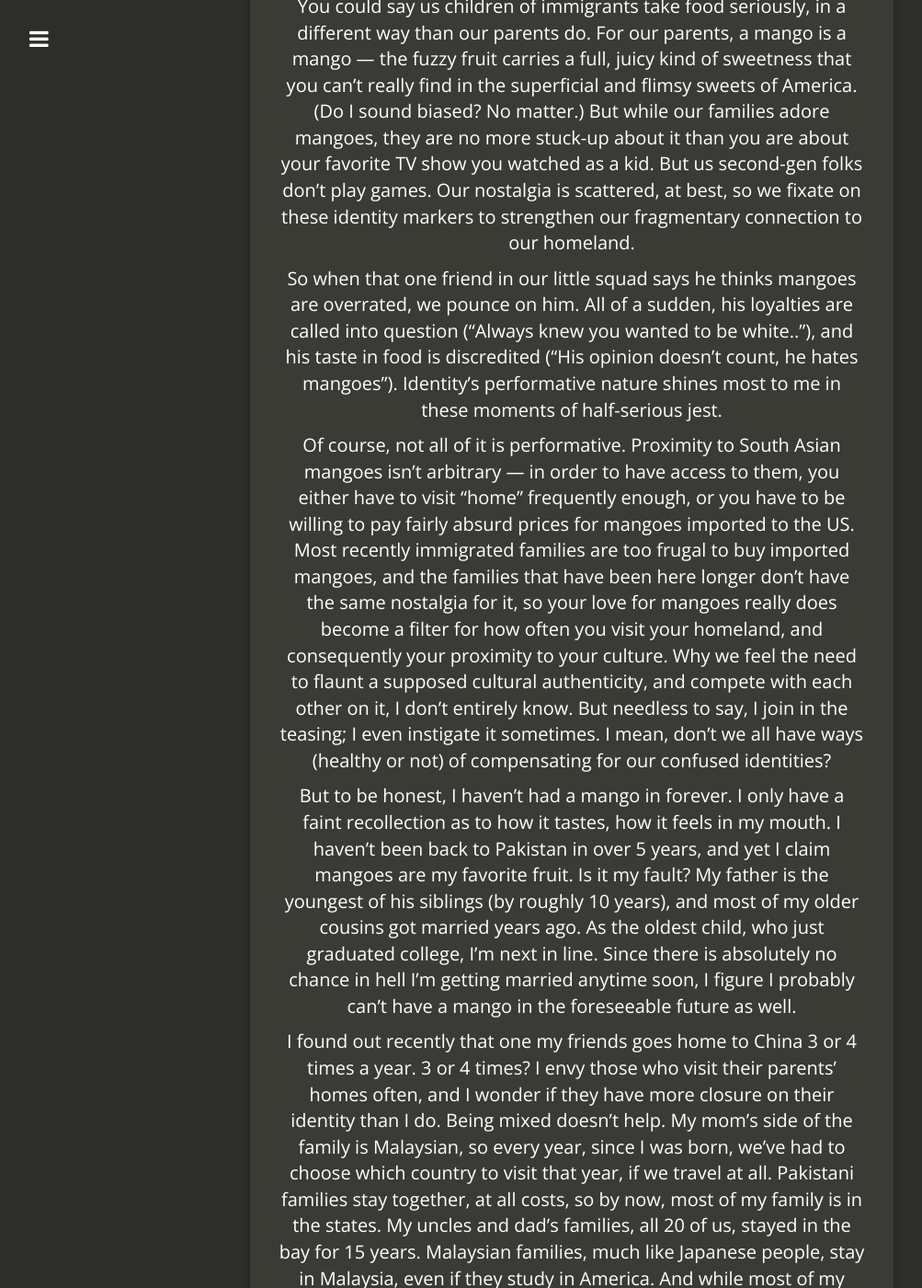
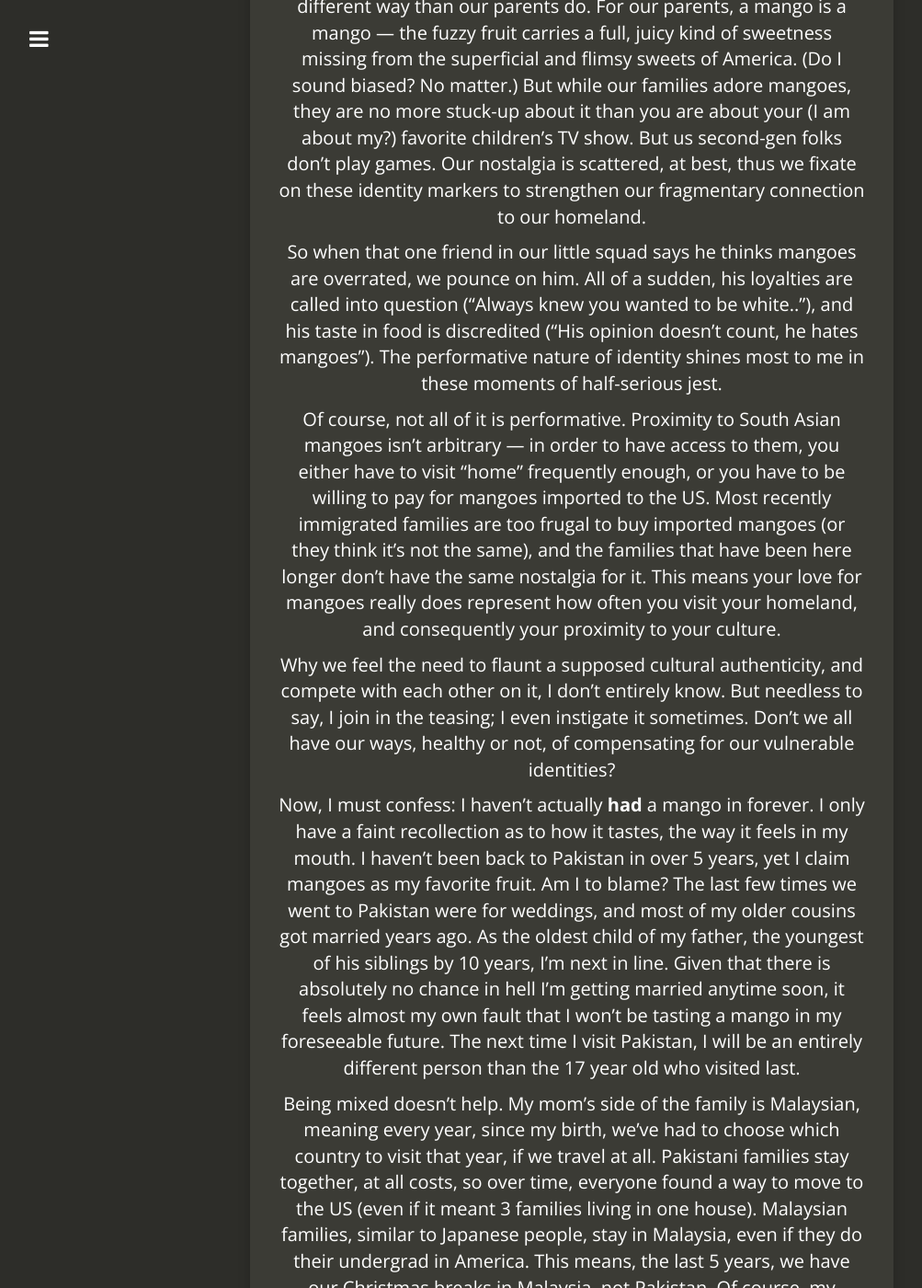
Before and after one commit to jacobtomlinson/carte-noire, a Jekyll site: the page built from drafts/mangoes.md, in a window 1280 px wide and 1400 px high, scrolled down 1338 px. Shown: the whole window at 92% size, without its empty margins (18-1021 px from the left). Built offline with Jekyll 4.4.1, drawn with Linux system fonts in a browser that asks for light colours; nearby versions of some CDN libraries; our own code applies the rules of GitHub Pages for plain Markdown files; some of the changed text lies outside the part shown.

Commit message:
Update mangoes draft.

```diff
--- a/drafts/mangoes.md
+++ b/drafts/mangoes.md
@@ -21,16 +21,23 @@
 
 Yes, a matter of pride. A matter of national and ethnic identity, a double braided, nylon rope holding us all together.
 
-To denounce mangoes is to denounce our heritage, I would say. My childhood friends — a miscellaneous group of average brown boys growing up in San Jose — instilled this chauvinistic attitude towards mangoes in me, much more so than my family did. Some of us were Pakistani, some were Indian, but when it came to mangoes, those differences were as artificial as.. well, the borders they were founded upon. Even the non-South Asians in the group would join in from time to time. After all, I hear Vietnamese, Malaysian, and Filipino mangoes have a reputation second only to their South Asian counterparts.
+To denounce mangoes is to denounce our heritage, I would say. My childhood friends — a miscellaneous group of average brown boys growing up in San Jose — instilled this chauvinistic attitude towards mangoes in me, much more so than my family did. Some of us were Pakistani, some were Indian, but when it came to mangoes, those differences were as artificial as.. well, the borders they were founded upon. Even the non-South Asians in the group would join in from time to time. After all, Vietnamese, Malaysian, and Filipino mangoes have a reputation second only to their South Asian counterparts.
 
-You could say us children of immigrants take food seriously, in a different way than our parents do. For our parents, a mango is a mango — the fuzzy fruit carries a full, juicy kind of sweetness that you can't really find in the superficial and flimsy sweets of America. (Do I sound biased? No matter.) But while our families adore mangoes, they are no more stuck-up about it than you are about your favorite TV show you watched as a kid. But us second-gen folks don't play games. Our nostalgia is scattered, at best, so we fixate on these identity markers to strengthen our fragmentary connection to our homeland.
+You could say us children of immigrants take food seriously, in a different way than our parents do. For our parents, a mango is a mango — the fuzzy fruit carries a full, juicy kind of sweetness missing from the superficial and flimsy sweets of America. (Do I sound biased? No matter.) But while our families adore mangoes, they are no more stuck-up about it than you are about your (I am about my?) favorite children's TV show. But us second-gen folks don't play games. Our nostalgia is scattered, at best, thus we fixate on these identity markers to strengthen our fragmentary connection to our homeland.
 
-So when that one friend in our little squad says he thinks mangoes are overrated, we pounce on him. All of a sudden, his loyalties are called into question ("Always knew you wanted to be white.."), and his taste in food is discredited ("His opinion doesn't count, he hates mangoes"). Identity's performative nature shines most to me in these moments of half-serious jest.
+So when that one friend in our little squad says he thinks mangoes are overrated, we pounce on him. All of a sudden, his loyalties are called into question ("Always knew you wanted to be white.."), and his taste in food is discredited ("His opinion doesn't count, he hates mangoes"). The performative nature of identity shines most to me in these moments of half-serious jest.
 
-Of course, not all of it is performative. Proximity to South Asian mangoes isn't arbitrary — in order to have access to them, you either have to visit "home" frequently enough, or you have to be willing to pay fairly absurd prices for mangoes imported to the US. Most recently immigrated families are too frugal to buy imported mangoes, and the families that have been here longer don't have the same nostalgia for it, so your love for mangoes really does become a filter for how often you visit your homeland, and consequently your proximity to your culture. Why we feel the need to flaunt a supposed cultural authenticity, and compete with each other on it, I don't entirely know. But needless to say, I join in the teasing; I even instigate it sometimes. I mean, don't we all have ways (healthy or not) of compensating for our confused identities?
+Of course, not all of it is performative. Proximity to South Asian mangoes isn't arbitrary — in order to have access to them, you either have to visit "home" frequently enough, or you have to be willing to pay for mangoes imported to the US. Most recently immigrated families are too frugal to buy imported mangoes (or they think it's not the same), and the families that have been here longer don't have the same nostalgia for it. This means your love for mangoes really does represent how often you visit your homeland, and consequently your proximity to your culture.
 
-But to be honest, I haven't had a mango in forever. I only have a faint recollection as to how it tastes, how it feels in my mouth. I haven't been back to Pakistan in over 5 years, and yet I claim mangoes are my favorite fruit. Is it my fault? My father is the youngest of his siblings (by roughly 10 years), and most of my older cousins got married years ago. As the oldest child, who just graduated college, I'm next in line. Since there is absolutely no chance in hell I'm getting married anytime soon, I figure I probably can't have a mango in the foreseeable future as well.
+Why we feel the need to flaunt a supposed cultural authenticity, and compete with each other on it, I don't entirely know. But needless to say, I join in the teasing; I even instigate it sometimes. Don't we all have our ways, healthy or not, of compensating for our vulnerable identities?
 
+Now, I must confess: I haven't actually **had** a mango in forever. I only have a faint recollection as to how it tastes, the way it feels in my mouth. I haven't been back to Pakistan in over 5 years, yet I claim mangoes as my favorite fruit. Am I to blame? The last few times we went to Pakistan were for weddings, and most of my older cousins got married years ago. As the oldest child of my father, the youngest of his siblings by 10 years, I'm next in line. Given that there is absolutely no chance in hell I'm getting married anytime soon, it feels almost my own fault that I won't be tasting a mango in my foreseeable future. The next time I visit Pakistan, I will be an entirely different person than the 17 year old who visited last.
+
+Being mixed doesn't help. My mom's side of the family is Malaysian, meaning every year, since my birth, we've had to choose which country to visit that year, if we travel at all. Pakistani families stay together, at all costs, so over time, everyone found a way to move to the US (even if it meant 3 families living in one house). Malaysian families, similar to Japanese people, stay in Malaysia, even if they do their undergrad in America. This means, the last 5 years, we have our Christmas breaks in Malaysia, not Pakistan. Of course, my brothers and I love Malaysia, and in many ways we prefer it. But to think, my younger brothers can barely remember Pakistan. My youngest brother has only been there once or twice, when he was a toddler. Is he as Pakistani as I am? Am I as Pakistani as my friends are?
+
+So when my friends tease me about not being Pakistani or Malaysian enough, I take it. I take it, because it's true. I haven't watched a Bollywood since Obama was first elected. I can't speak Urdu to save my life, and my understanding is limited to what my uncle says before he gets impatient and starts speaking English to me. I am not fully Pakistani, I am not fully Malaysian, but, like, what percentage am I? Of course, I still identify as Malaysian, and I still identify as Pakistani. I still perform those identities, very much so. But how much of identity is performative and directional, and how much of is it active? How often must I visit these countries, eat their food, talk in their languages, understand their pop cultures, to be fully Pakistani or Malaysian? What is the formula? I **need** the formula, Batman!
+
+--
 I found out recently that one my friends goes home to China 3 or 4 times a year. 3 or 4 times? I envy those who visit their parents' homes often, and I wonder if they have more closure on their identity than I do. Being mixed doesn't help. My mom's side of the family is Malaysian, so every year, since I was born, we've had to choose which country to visit that year, if we travel at all. Pakistani families stay together, at all costs, so by now, most of my family is in the states. My uncles and dad's families, all 20 of us, stayed in the bay for 15 years. Malaysian families, much like Japanese people, stay in Malaysia, even if they study in America. And while most of my dad's side of the family came to America,
 
 In the same way I tease my friend for not liking mango, I am teased for not being Pakistani or Malaysian enough. They joke, but it's true. How much of my identity is performative, definitional, and how much of it is "active"? Is this dichotomy of passive vs active identity fair? What even is identity? [need to flesh this out better]
```
Also changed, not shown: drafts/thoughts-and-prayers.md (+0 -6 lines).
